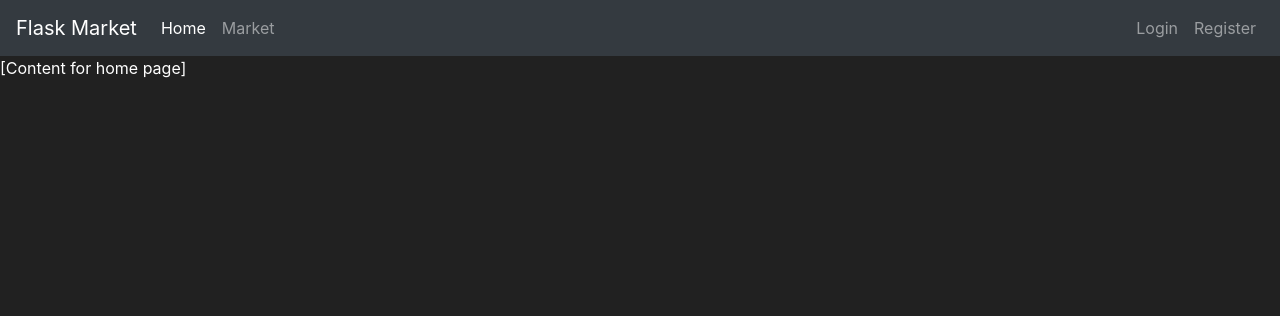
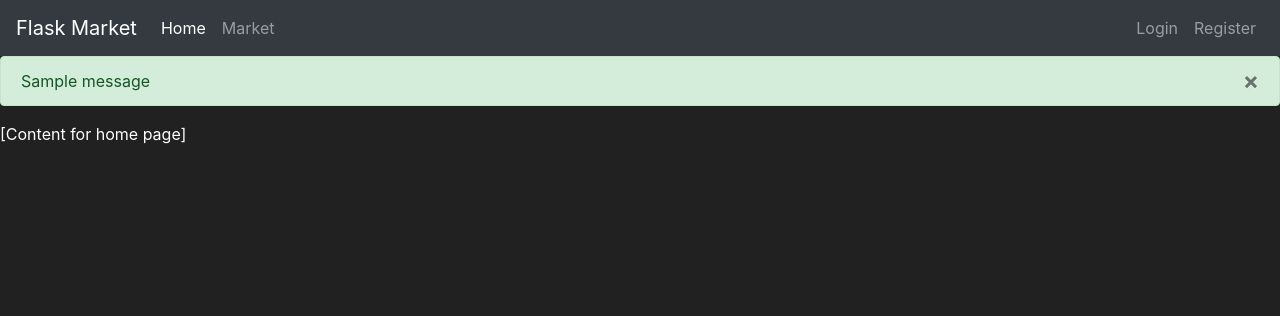
Before and after one commit to James-h95/login-website, a Flask app: page / in a window 1280 px wide. Shown: the top 316 px of the page. Run offline with Flask 3, Linux system fonts and the light colour scheme; one stand-in notice (Sample message) is shown; some libraries are stand-ins or nearby versions.

Commit message:
implemented Flash messages feature for all categories in base template. Implemented flash error message upon validation error in register form.

```diff
--- a/market/routes.py
+++ b/market/routes.py
@@ -1,5 +1,5 @@
 from market import app
-from flask import render_template, redirect, url_for
+from flask import render_template, redirect, url_for, flash
 from market.models import Item, User
 from market.forms import RegisterForm
 from market import db
@@ -21,10 +21,12 @@ def register_page():
         user_to_create = User(username=form.username.data,
                               email_address=form.email.data,
                               password_hash=form.password1.data)
-        db.session.add(user_to_create)
-        db.session.commit()
+
+        with app.app_context:
+            db.session.add(user_to_create)
+            db.session.commit()
         return redirect(url_for('market_page'))
     if form.errors != {}: #if there are errors from validations
         for err_msg in form.errors.values():
-            print(f'There was an error with creating a user: {err_msg}')
+            flash(f'There was an error with creating a user: {err_msg}', category='danger')
     return render_template('register.html', form=form)
--- a/market/templates/base.html
+++ b/market/templates/base.html
@@ -39,6 +39,20 @@
         </ul>
         </div>
     </nav>
+        {% with messages = get_flashed_messages(with_categories=true) %}
+            {% if messages %}
+                {% for category, message in messages %}
+                    <div class="alert alert-{{ category }}">
+                        <button type="button" class="m1-2 mb-1 close" data-dismiss="alert" aria-label="Close">
+                            <span aria-hidden="true">&times;</span>
+                        </button>
+                        {{ message }}
+                    </div>
+                {% endfor %}
+            {% endif %}
+        {% endwith %}
+
+
         {% block content %}
 
         {% endblock %}
```
